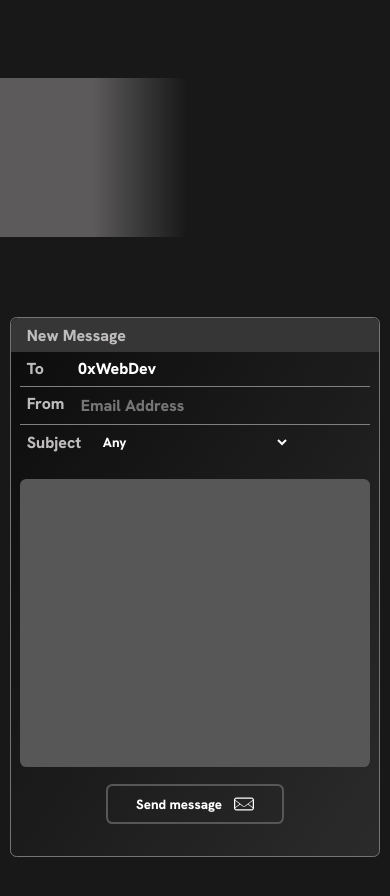
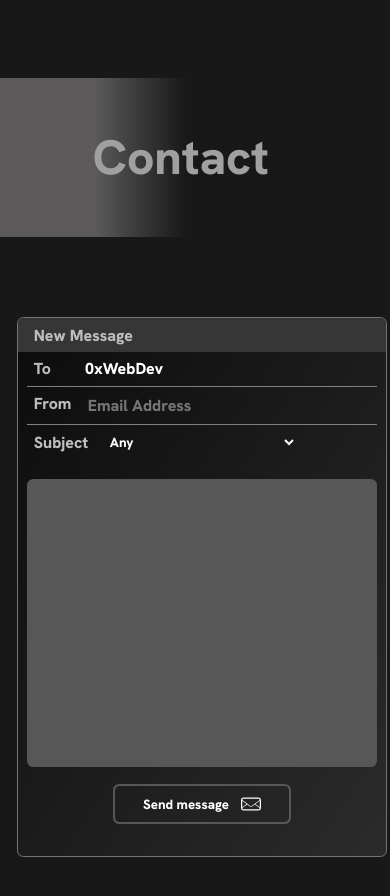
Before and after one commit to 0xRomRom/0xwebdev, a plain HTML site: page index.html in a window 390 px wide. Shown: the part 2860-3756 px from the top of the page. Drawn offline with nearby package versions, Linux system fonts and the light colour scheme.

Commit message:
Further cleanup and modal resize

```diff
--- a/css/responsive.css
+++ b/css/responsive.css
@@ -118,8 +118,7 @@
     padding: 3rem 0rem;
   }
   .contact-hero {
-    left: 0;
-    margin-right: 5rem;
+    left: -4.2rem;
     position: relative;
     top: 0;
   }
@@ -163,7 +162,7 @@
   .contactModal {
     position: relative;
     width: 95%;
-    left: 2.5%;
+    left: 1.8%;
   }
 }
 
@@ -245,9 +244,10 @@
     padding: 3rem 0rem;
   }
   .contact-hero {
-    left: 0;
-    position: relative;
     font-size: 3rem;
+  }
+  .contactModal {
+    margin: 0 auto;
   }
 }
 
--- a/css/style.css
+++ b/css/style.css
@@ -653,8 +653,7 @@ header {
   top: 2rem;
   position: absolute;
   font-size: 4rem;
-  transform: translateX(-0rem);
-  opacity: 0;
+  transform: translateX(10rem);
 }
 
 .slideIn {
```
